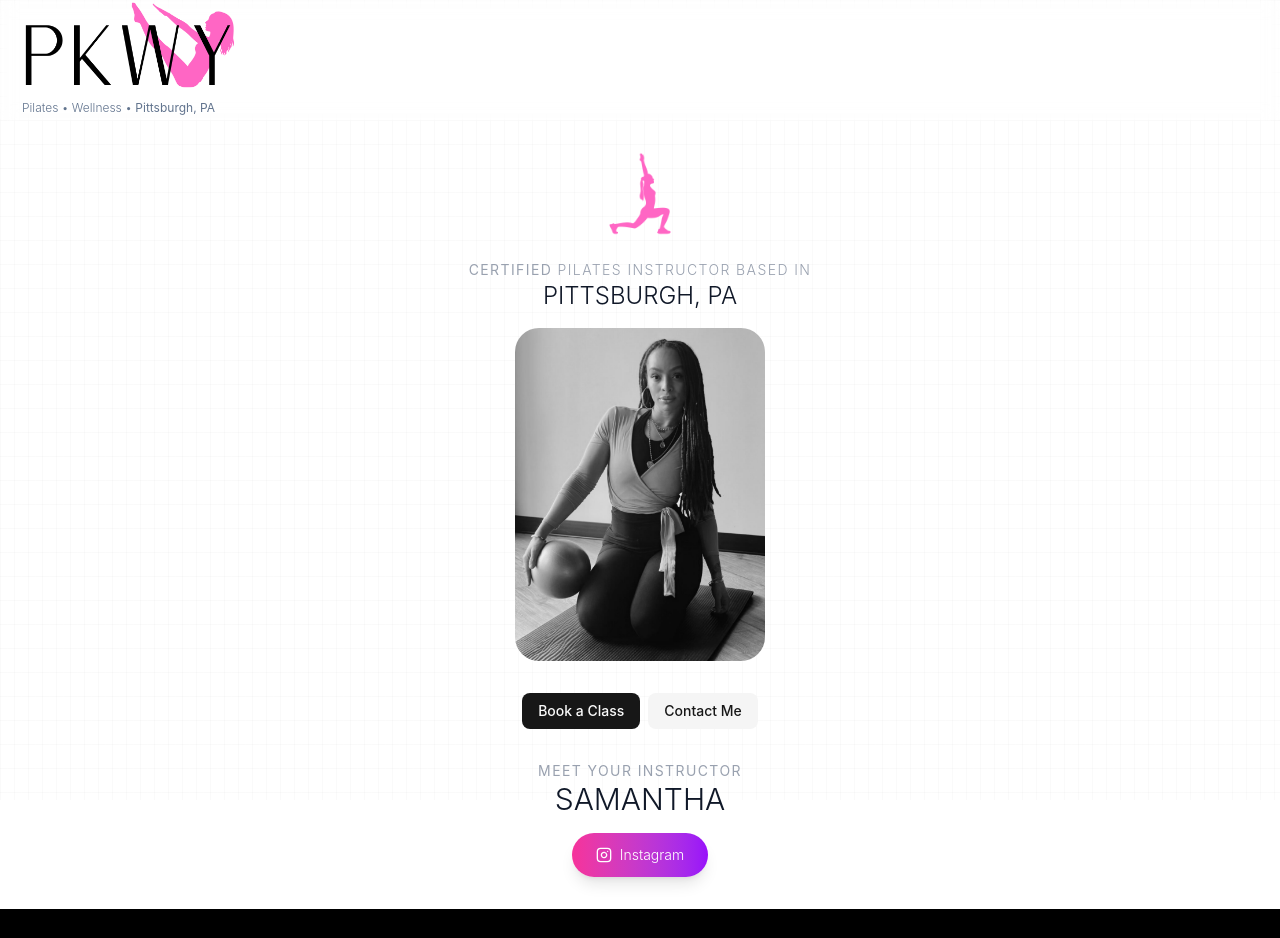
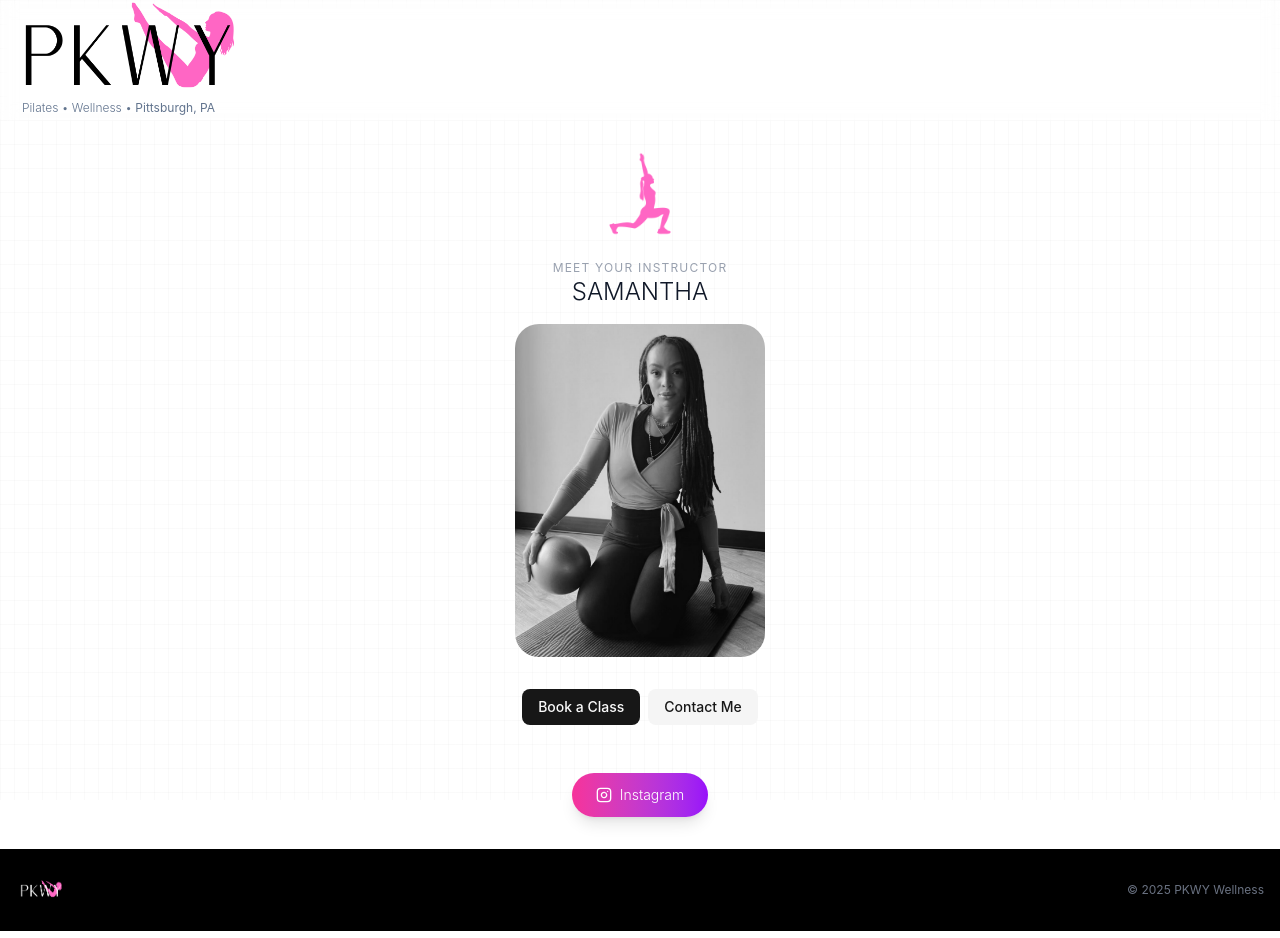
Before and after one commit to sarimyx/pkwy-wellness, a Next.js app: page / in a window 1280 px wide. Shown: the top 938 px of the page. Built offline with nearby package versions, Linux system fonts and the light colour scheme.

Commit message:
update hero

```diff
--- a/components/Hero.tsx
+++ b/components/Hero.tsx
@@ -20,11 +20,11 @@ export function Hero() {
         </div>
 
         <div className='text-center'>
-          <h1 className='text-sm text-gray-400 tracking-widest font-light'>
-            <strong>CERTIFIED</strong> PILATES INSTRUCTOR BASED IN
+          <h1 className='text-xs text-gray-400 tracking-widest'>
+            MEET YOUR INSTRUCTOR
           </h1>
           <h2 className='text-2xl font-light text-gray-900'>
-            PITTSBURGH, PA
+            SAMANTHA
           </h2>
         </div>
 
@@ -62,12 +62,6 @@ export function Hero() {
 
       <section>
         <div className='text-center'>
-          <h1 className='text-sm text-gray-400 tracking-widest'>
-            MEET YOUR INSTRUCTOR
-          </h1>
-          <h2 className='text-3xl font-light text-gray-900'>
-            SAMANTHA
-          </h2>
           <Link
             href={Identity.social.instagram}
             target="_blank"
```
